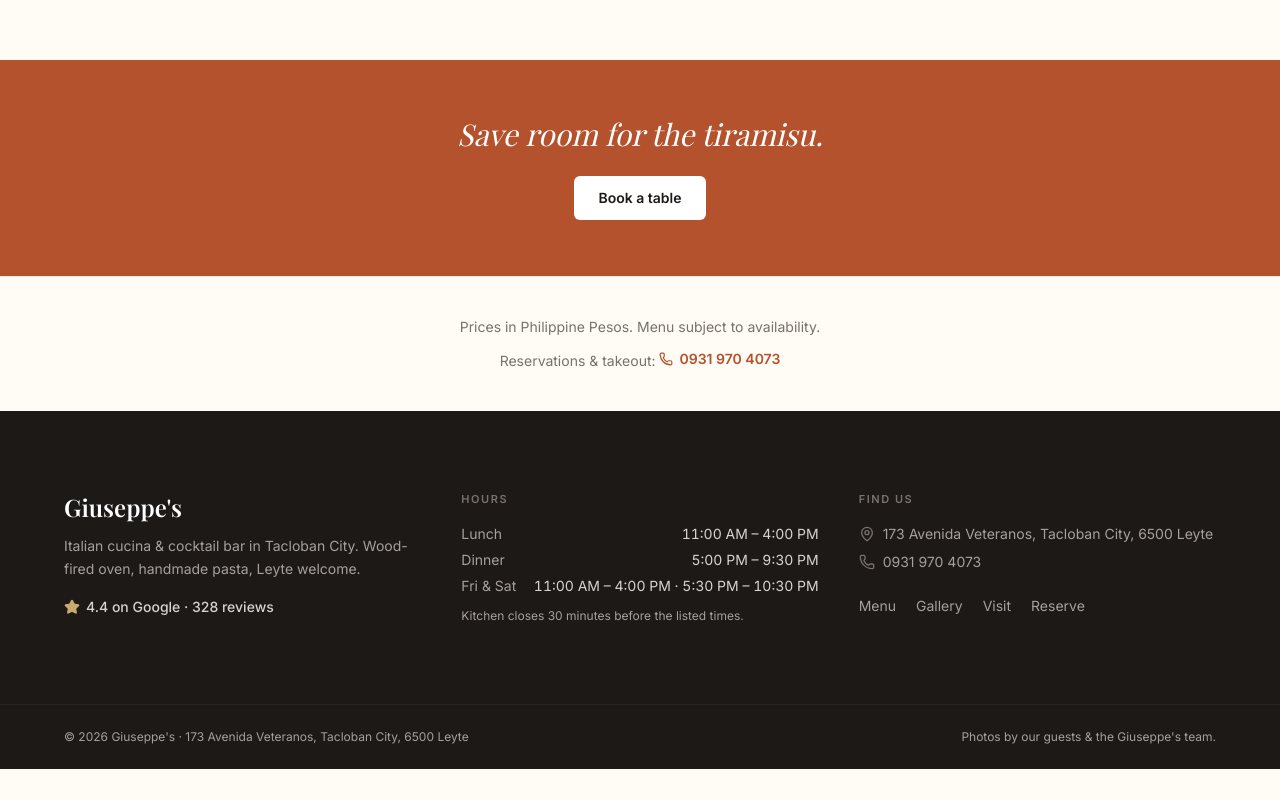
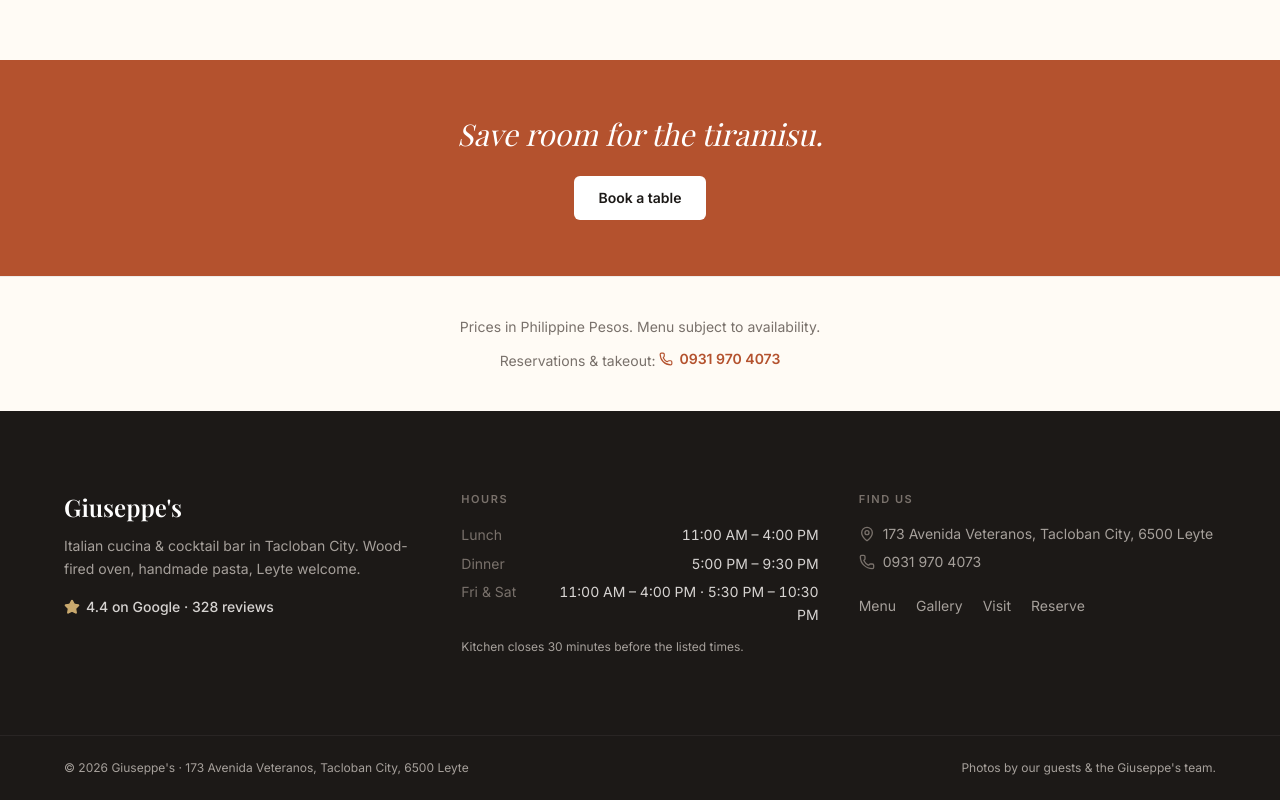
Before and after one commit to Jorayyy/giusseppe, a Next.js app: page /menu in a window 1280 px wide. Shown: the part 2576-3376 px from the top of the page. Before the commit the page ends 3345 px from the top, so only its background shows below. Built offline with nearby package versions, Linux system fonts and the light colour scheme; no server answers; the database is empty.

Commit message:
Footer hours: fixed label column + right-aligned times grid so long Fri & Sat range wraps without colliding

```diff
--- a/src/components/footer.tsx
+++ b/src/components/footer.tsx
@@ -45,9 +45,9 @@ export default async function Footer() {
             ]
               .filter((row): row is { dt: string; dd: string } => row !== null)
               .map((row) => (
-                <div key={row.dt} className="flex justify-between gap-4">
-                  <dt>{row.dt}</dt>
-                  <dd className="text-right tabular-nums text-stone-300">{row.dd}</dd>
+                <div key={row.dt} className="grid grid-cols-[4.75rem_1fr] items-baseline gap-x-4">
+                  <dt className="text-stone-500">{row.dt}</dt>
+                  <dd className="text-right tabular-nums leading-relaxed text-stone-300">{row.dd}</dd>
                 </div>
               ))}
           </dl>
```
